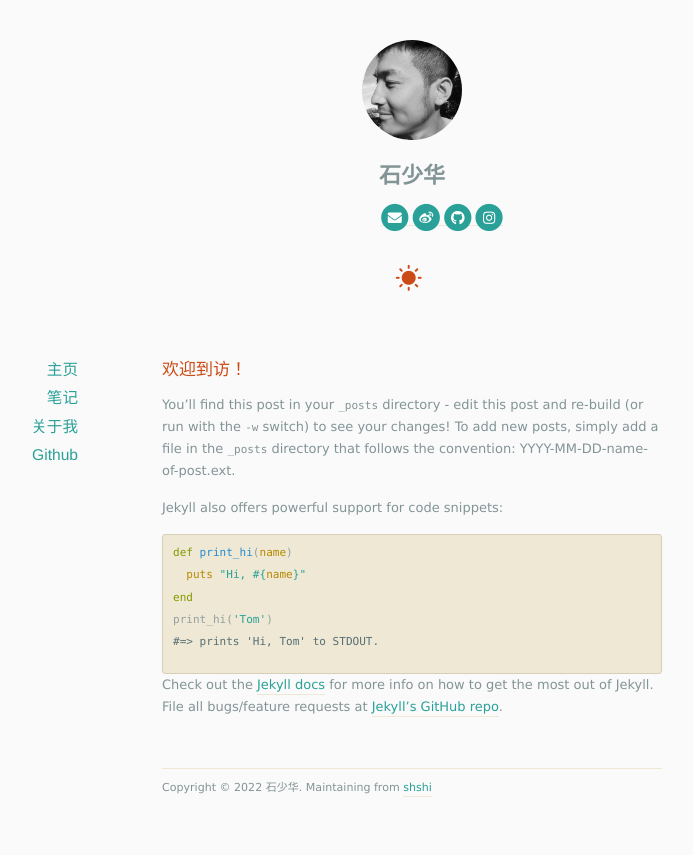
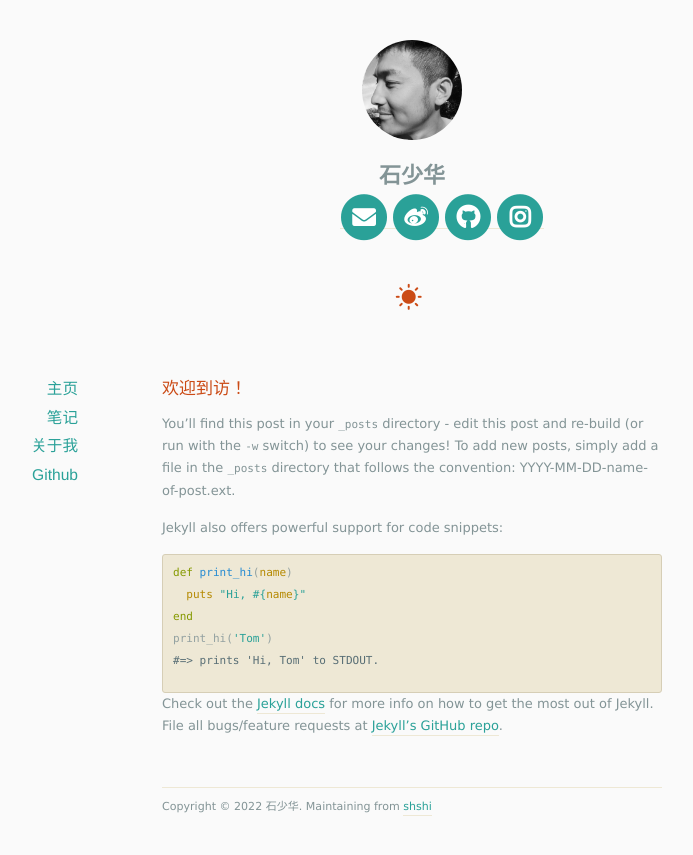
Before and after one commit to shshi/shishaohua.github.io, a Jekyll site: the page built from docs/index.html, in a window 1280 px wide. Shown: the top 855 px of the page, without its empty margins (228-921 px from the left). Built offline with Jekyll 4.4.1, drawn with Linux system fonts in a browser that asks for light colours; nearby versions of some CDN libraries; the list of posts is cut into pages by our own code.

Commit message:
Update default.html

```diff
--- a/docs/_layouts/default.html
+++ b/docs/_layouts/default.html
@@ -33,15 +33,16 @@
     <img class="selfie" alt="{{ site.author.name }}" src="{{ site.author.selfie }}" style="width:100px;border-radius:50%"/>
   </div>
 
-    <div class="my_name">{{ site.author.name }}</div>
-    <!-- <h1><a href="/"><i class="icon-sun"></i></a></h1> -->
+    <div class="my_name">{{ site.author.name }}
 
-    <div class="social-layer">
-      <div class="social-icons">
-        <ul>
-          {% include icons.html %}
-        </ul>
+      <div class="social-layer">
+        <div class="social-icons">
+          <ul>
+            {% include icons.html %}
+          </ul>
+        </div>
       </div>
+
     </div>
 
     <h1><a href="/"><i class="icon-sun"></i></a></h1>
```
